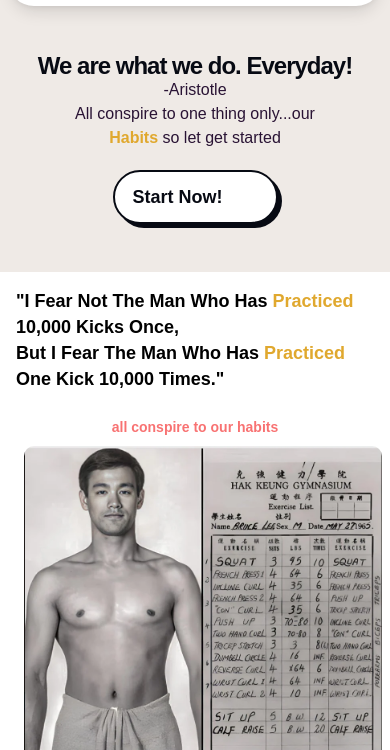
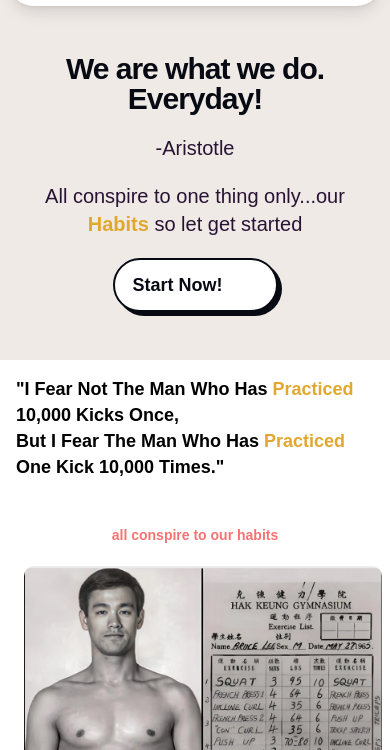
Before and after one commit to spsinghrathore/habits-sp, a plain HTML site: page index.html in a window 390 px wide. Shown: the part 94-844 px from the top of the page. Drawn offline with Linux system fonts and the light colour scheme; a web font is replaced by a local one.

Commit message:
some mobile responsiveness

```diff
--- a/styles/header.css
+++ b/styles/header.css
@@ -1,4 +1,5 @@
 .navbar {
+  width: 100%;
     margin-top: 2rem;
     display: flex;
     justify-content: center;
@@ -10,6 +11,14 @@
     border-radius: 26px;
     box-shadow:rgba(0, 0, 0, 0) 0px 0px 0px 0px, rgba(0, 0, 0, 0) 0px 0px 0px 0px, rgba(0, 0, 0, 0.1) 0px 10px 15px -3px, rgba(0, 0, 0, 0.1) 0px 4px 6px -4px
 
+}
+.title {
+  font-size: var(--size-3xl);
+}
+p {
+  font-size: var(--size-xl);
+  color: var(--clr-slate800);
+  margin: 20px;
 }
 .logo {
   width: 3rem;
```
Also changed, not shown: 1 other file.
